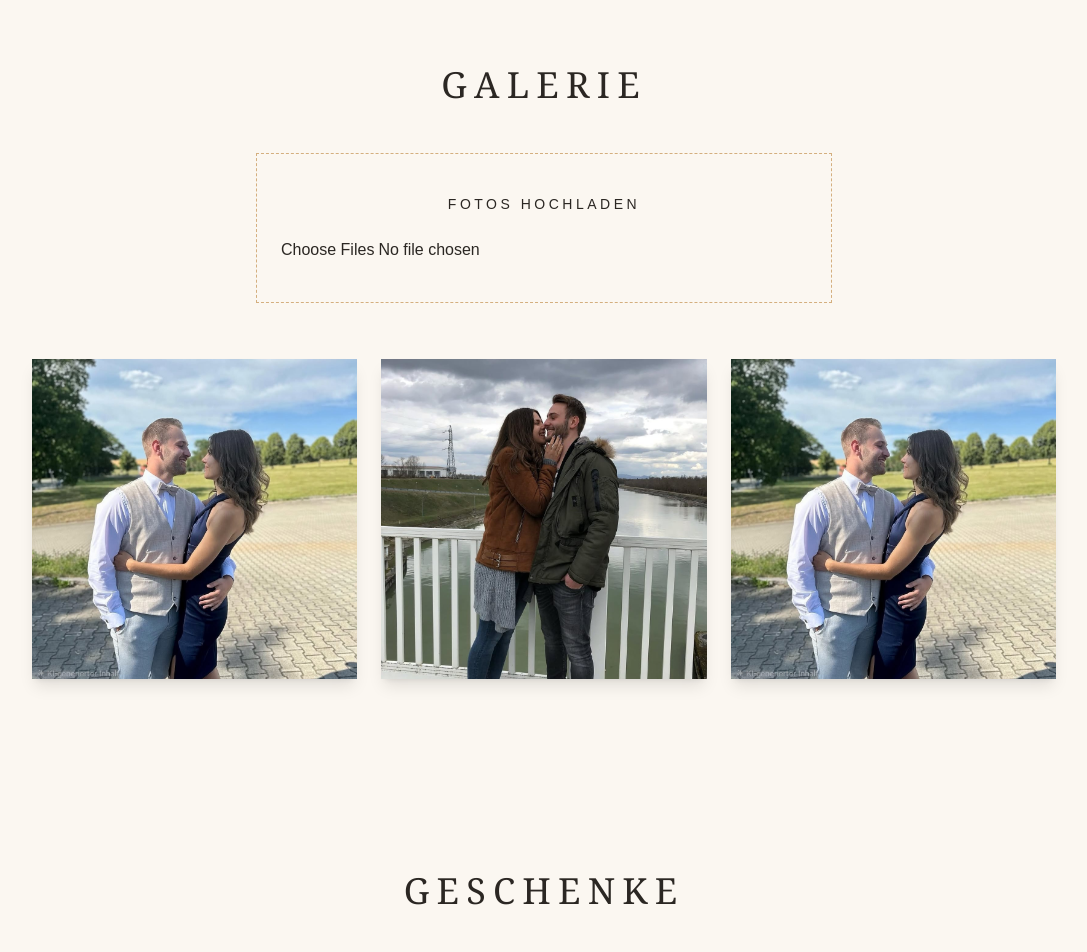
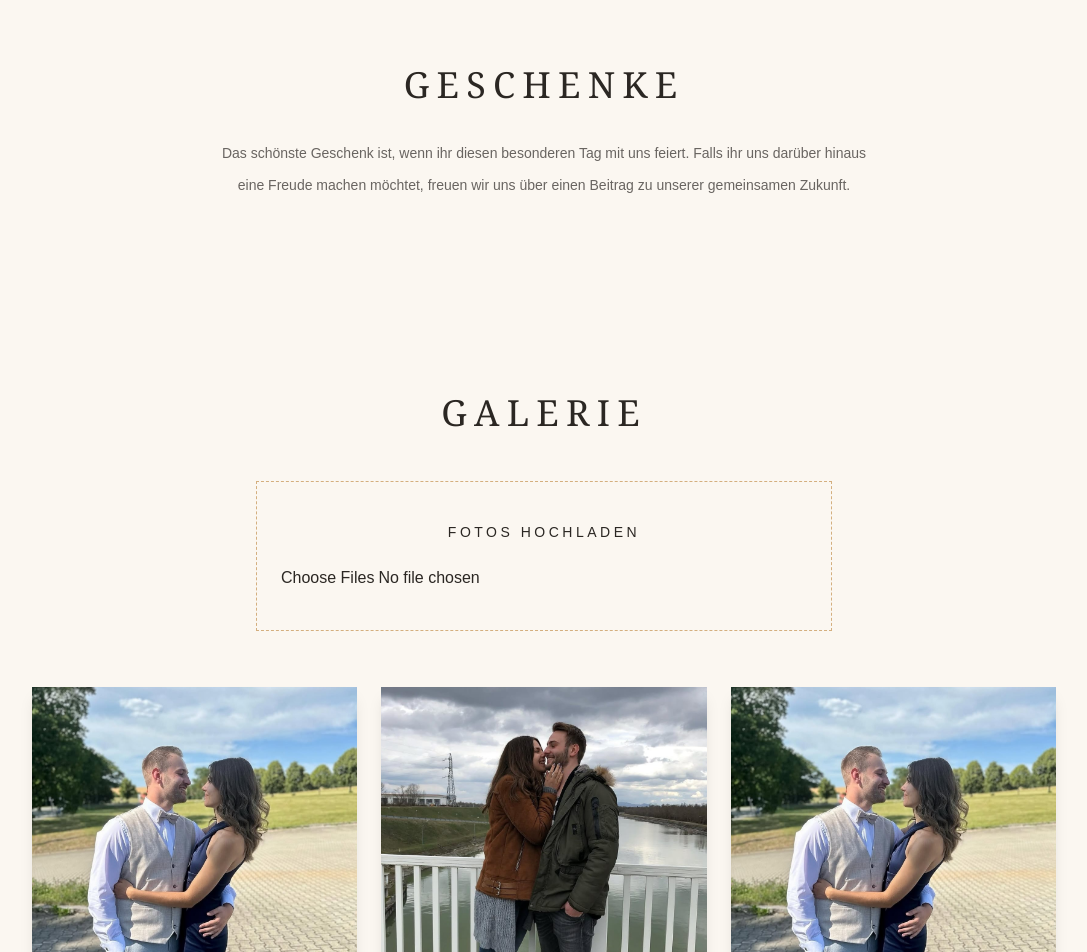
Before and after one commit to janmdl1/Hochzeits-websiteCM, a Next.js app: page / in a window 1280 px wide. Shown: the part 7000-7952 px from the top of the page, without its empty margins (96-1183 px from the left). Built offline with nearby package versions, Linux system fonts and the light colour scheme.

Commit message:
Reihenfolge der Seiten angepasst

```diff
--- a/app/page.tsx
+++ b/app/page.tsx
@@ -3,8 +3,8 @@
 import Timeline from "@/components/Timeline";
 import Location from "@/components/Location";
 import Confirmation from "@/components/Confirmation";
+import Gifts from "@/components/Gifts";
 import Gallery from "@/components/Gallery";
-import Gifts from "@/components/Gifts";
 import FAQ from "@/components/FAQ";
 
 export default function Home() {
@@ -15,8 +15,8 @@
       <Timeline />
       <Location />
       <Confirmation />
+      <Gifts />
       <Gallery />
-      <Gifts />
       <FAQ />
 
     </main>
```
